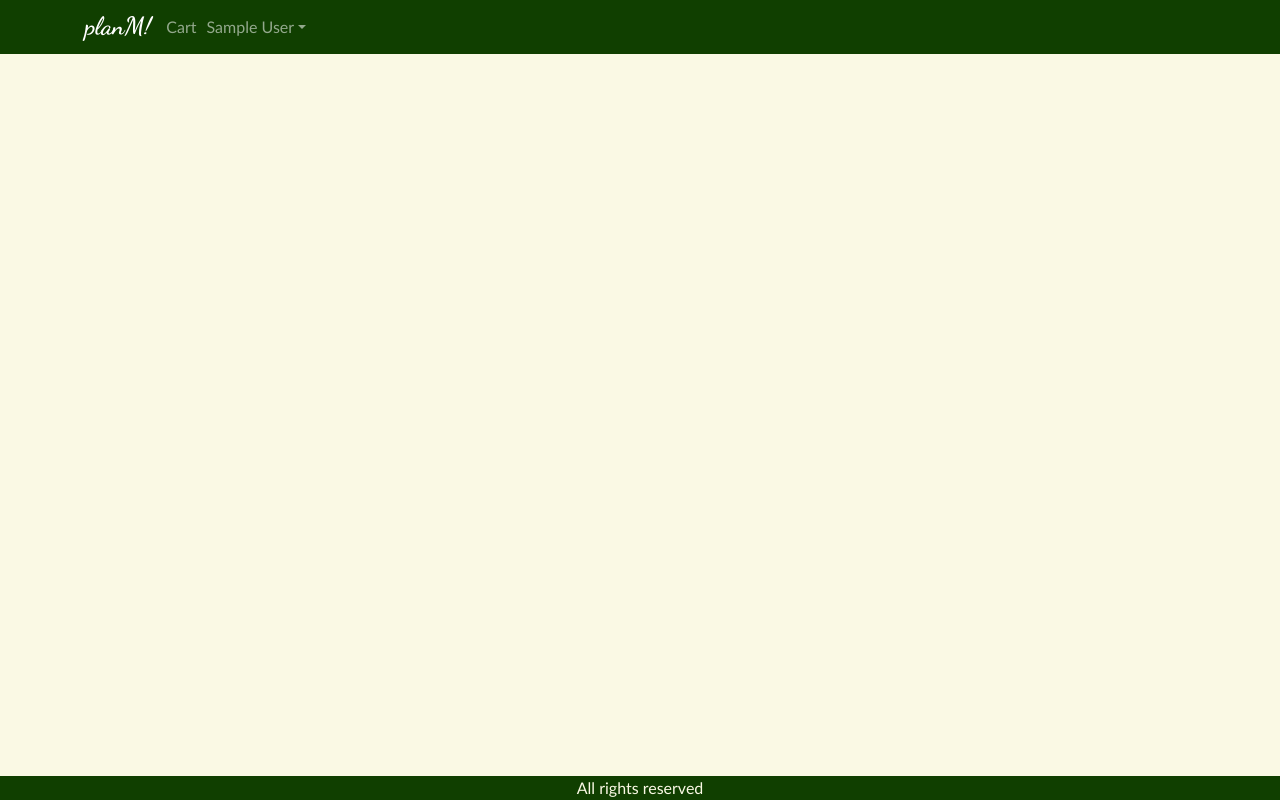
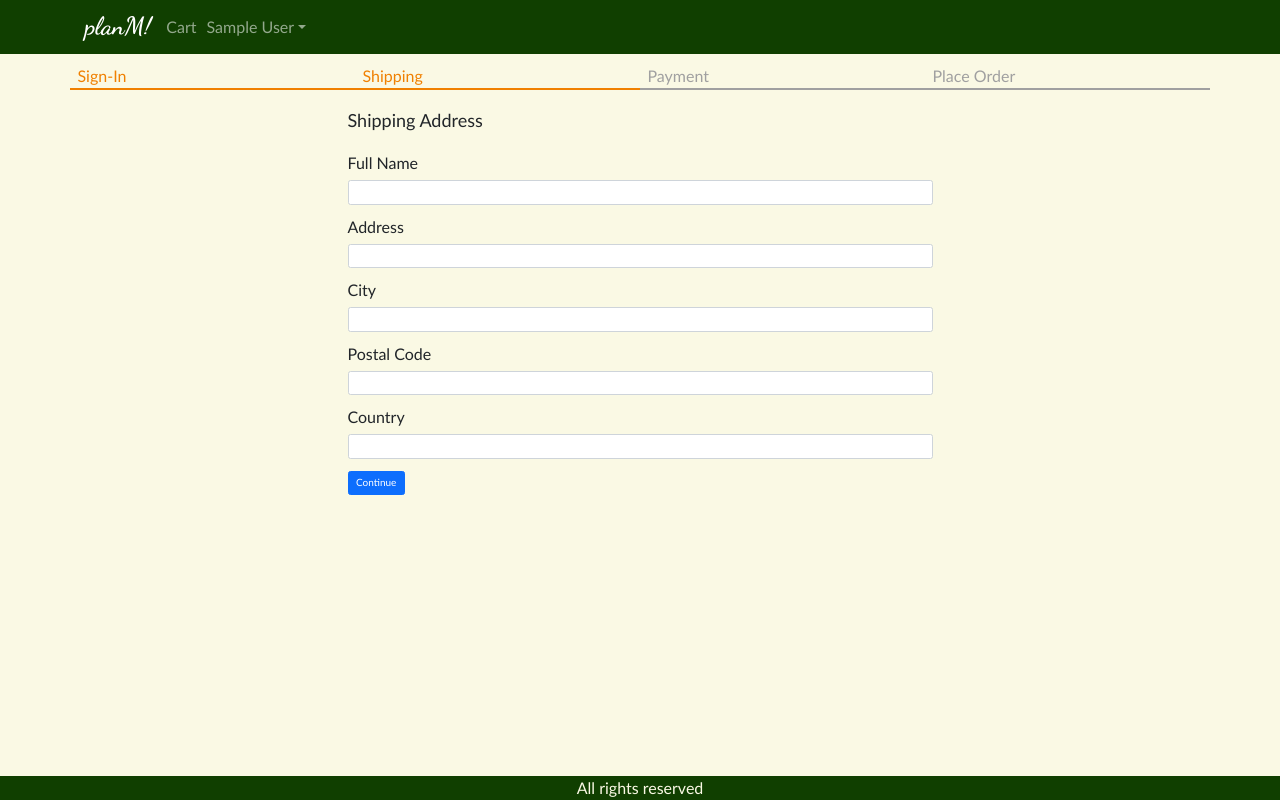
Before and after one commit to mullenlucas/planm, a React (Create React App) app in the folder frontend/: page /shipping in a window 1280 px wide. Built offline with nearby package versions, Linux system fonts and the light colour scheme; sample sign-in values are in the browser's storage.

Commit message:
shipping build

```diff
--- a/frontend/src/App.js
+++ b/frontend/src/App.js
@@ -14,6 +14,7 @@ import { useContext } from 'react';
 import { Store } from './Store';
 import CartScreen from './screens/CartScreen';
 import SigninScreen from './screens/SigninScreen';
+import ShippingAddressScreen from './screens/ShippingAddressScreen';
 
 function App() {
   const { state, dispatch: ctxDispatch } = useContext(Store);
@@ -22,6 +23,7 @@ function App() {
   const signoutHandler = () => {
     ctxDispatch({ type: 'USER_SIGNOUT' });
     localStorage.removeItem('userInfo');
+    localStorage.removeItem('shippingAddress');
   };
 
   return (
@@ -76,6 +78,10 @@ function App() {
               <Route path="/product/:slug" element={<ProductScreen />}></Route>
               <Route path="/cart" element={<CartScreen />} />
               <Route path="/signin" element={<SigninScreen />} />
+              <Route
+                path="/shipping"
+                element={<ShippingAddressScreen />}
+              ></Route>
             </Routes>
           </Container>
         </main>
--- a/frontend/src/Store.js
+++ b/frontend/src/Store.js
@@ -7,6 +7,9 @@ const initialState = {
     ? JSON.parse(localStorage.getItem('userInfo'))
     : null,
   cart: {
+    shippingAddress: localStorage.getItem('shippingAddress')
+      ? JSON.parse(localStorage.getItem('shippingAddress'))
+      : {},
     cartItems: localStorage.getItem('cartItems')
       ? JSON.parse(localStorage.getItem('cartItems'))
       : [],
@@ -40,6 +43,18 @@ function reducer(state, action) {
       return {
         ...state,
         userInfo: null,
+        cart: {
+          cartItems: [],
+          shippingAddress: {},
+        },
+      };
+    case 'SAVE_SHIPPING_ADDRESS':
+      return {
+        ...state,
+        cart: {
+          ...state.cart,
+          shippingAddress: action.payload,
+        },
       };
     default:
       return state;
--- /dev/null
+++ b/frontend/src/components/CheckoutSteps.js
@@ -0,0 +1,14 @@
+import React from 'react';
+import Row from 'react-bootstrap/Row';
+import Col from 'react-bootstrap/Col';
+
+export default function CheckoutSteps(props) {
+  return (
+    <Row className="checkout-steps">
+      <Col className={props.step1 ? 'active' : ''}>Sign-In</Col>
+      <Col className={props.step2 ? 'active' : ''}>Shipping</Col>
+      <Col className={props.step3 ? 'active' : ''}>Payment</Col>
+      <Col className={props.step4 ? 'active' : ''}>Place Order</Col>
+    </Row>
+  );
+}
--- a/frontend/src/index.css
+++ b/frontend/src/index.css
@@ -170,3 +170,12 @@ img.large {
 .small-container {
   max-width: 600px;
 }
+
+.checkout-steps > div {
+  border-bottom: 0.2rem solid #a0a0a0;
+  color: #a0a0a0;
+}
+.checkout-steps > div.active {
+  border-bottom: 0.2rem solid #f08000;
+  color: #f08000;
+}
--- /dev/null
+++ b/frontend/src/screens/ShippingAddressScreen.js
@@ -0,0 +1,111 @@
+import React, { useContext, useEffect, useState } from 'react';
+import { Helmet } from 'react-helmet-async';
+import Form from 'react-bootstrap/Form';
+import Button from 'react-bootstrap/Button';
+import { useNavigate } from 'react-router-dom';
+import { Store } from '../Store';
+import CheckoutSteps from '../components/CheckoutSteps';
+
+export default function ShippingAddressScreen() {
+  const navigate = useNavigate();
+  const { state, dispatch: ctxDispatch } = useContext(Store);
+  const {
+    userInfo,
+    cart: { shippingAddress },
+  } = state;
+  const [fullName, setFullName] = useState(shippingAddress.fullName || '');
+  const [address, setAddress] = useState(shippingAddress.address || '');
+  const [city, setCity] = useState(shippingAddress.city || '');
+  const [postalCode, setPostalCode] = useState(
+    shippingAddress.postalCode || ''
+  );
+  useEffect(() => {
+    if (!userInfo) {
+      navigate('/signin?redirect=/shipping');
+    }
+  }, [userInfo, navigate]);
+  const [country, setCountry] = useState(shippingAddress.country || '');
+  const submitHandler = (e) => {
+    e.preventDefault();
+    ctxDispatch({
+      type: 'SAVE_SHIPPING_ADDRESS',
+      payload: {
+        fullName,
+        address,
+        city,
+        postalCode,
+        country,
+      },
+    });
+    localStorage.setItem(
+      'shippingAddress',
+      JSON.stringify({
+        fullName,
+        address,
+        city,
+        postalCode,
+        country,
+      })
+    );
+    navigate('/payment');
+  };
+  return (
+    <div>
+      <Helmet>
+        <title>Shipping Address</title>
+      </Helmet>
+
+      <CheckoutSteps step1 step2></CheckoutSteps>
+      <div className="container small-container">
+        <h1 className="my-3">Shipping Address</h1>
+        <Form onSubmit={submitHandler}>
+          <Form.Group className="mb-3" controlId="fullName">
+            <Form.Label>Full Name</Form.Label>
+            <Form.Control
+              value={fullName}
+              onChange={(e) => setFullName(e.target.value)}
+              required
+            />
+          </Form.Group>
+          <Form.Group className="mb-3" controlId="address">
+            <Form.Label>Address</Form.Label>
+            <Form.Control
+              value={address}
+              onChange={(e) => setAddress(e.target.value)}
+              required
+            />
+          </Form.Group>
+          <Form.Group className="mb-3" controlId="city">
+            <Form.Label>City</Form.Label>
+            <Form.Control
+              value={city}
+              onChange={(e) => setCity(e.target.value)}
+              required
+            />
+          </Form.Group>
+          <Form.Group className="mb-3" controlId="postalCode">
+            <Form.Label>Postal Code</Form.Label>
+            <Form.Control
+              value={postalCode}
+              onChange={(e) => setPostalCode(e.target.value)}
+              required
+            />
+          </Form.Group>
+          <Form.Group className="mb-3" controlId="country">
+            <Form.Label>Country</Form.Label>
+            <Form.Control
+              value={country}
+              onChange={(e) => setCountry(e.target.value)}
+              required
+            />
+          </Form.Group>
+          <div className="mb-3">
+            <Button variant="primary" type="submit">
+              Continue
+            </Button>
+          </div>
+        </Form>
+      </div>
+    </div>
+  );
+}
```
